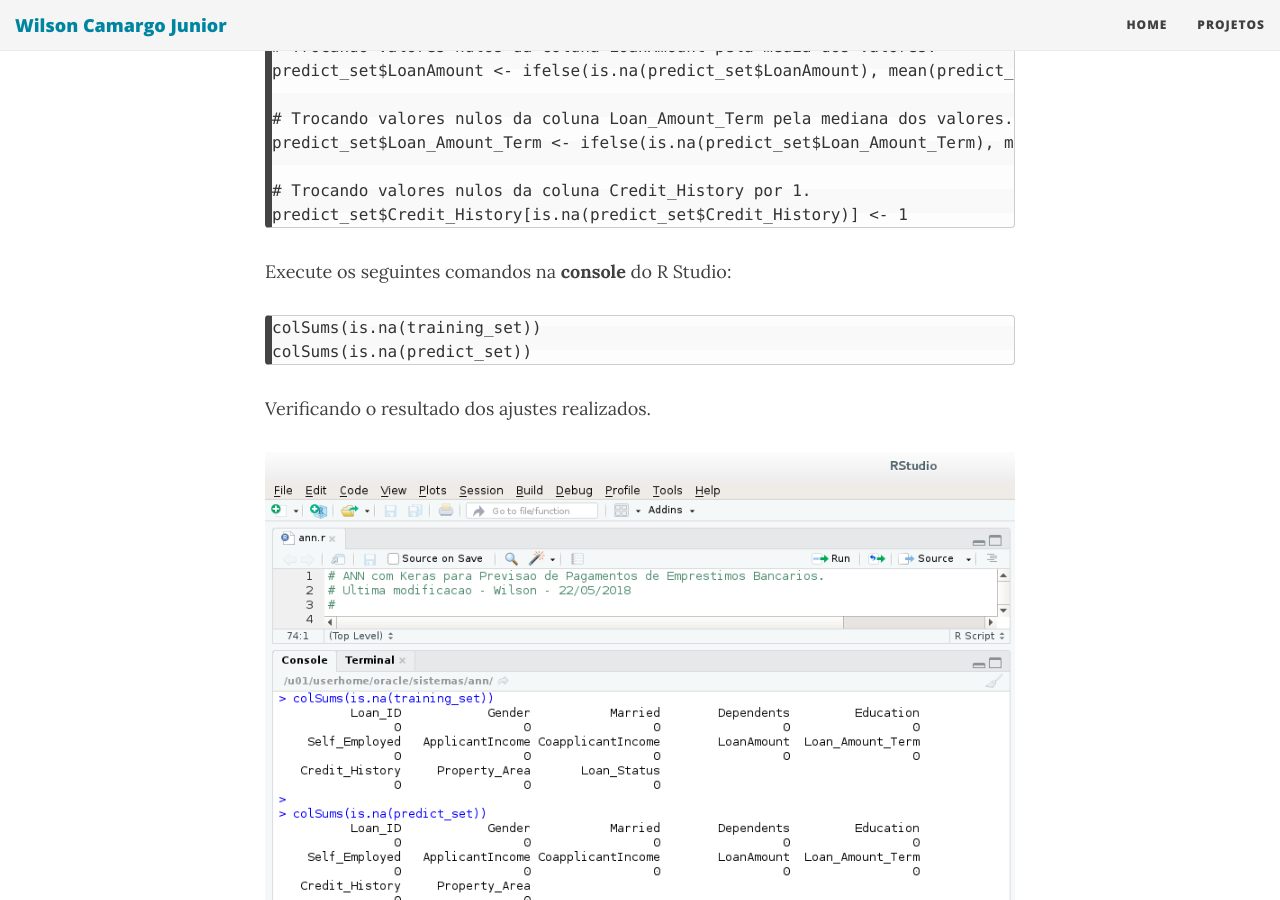
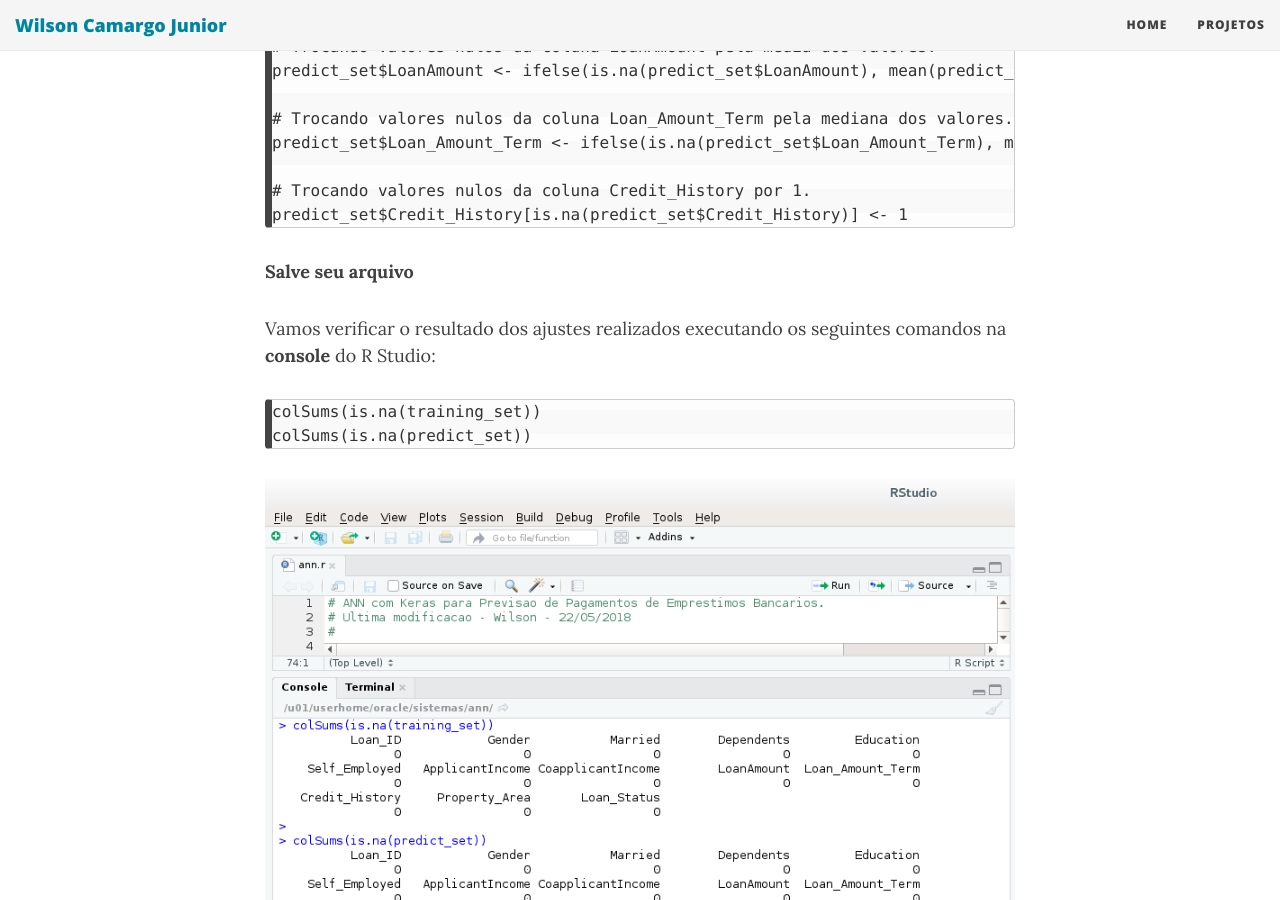
Before and after one commit to wilson-camargo-jr/teste, a Jekyll site: the page built from _posts/2018-06-28-ANN-ORE-P7.md, in a window 1280 px wide and 900 px high, scrolled down 13757 px. Built offline with Jekyll 4.4.1, drawn with Linux system fonts in a browser that asks for light colours; nearby versions of some CDN libraries; comment, search, counter and statistics services are not loaded; some of the changed text lies outside the part shown.

Commit message:
Update 2018-06-28-ANN-ORE-P7.md

````diff
--- a/_posts/2018-06-28-ANN-ORE-P7.md
+++ b/_posts/2018-06-28-ANN-ORE-P7.md
@@ -283,14 +283,14 @@ predict_set$Loan_Amount_Term <- ifelse(is.na(predict_set$Loan_Amount_Term), medi
 predict_set$Credit_History[is.na(predict_set$Credit_History)] <- 1
 ```
 
-Execute os seguintes comandos na **console** do R Studio:
+**Salve seu arquivo**
+
+Vamos verificar o resultado dos ajustes realizados executando os seguintes comandos na **console** do R Studio:
 
 ```
 colSums(is.na(training_set))
 colSums(is.na(predict_set))
 ```
-
-Verificando o resultado dos ajustes realizados.
 
 ![rsutdio](https://wilson-camargo-jr.github.io/img/null-values3.jpg)
 
@@ -362,6 +362,8 @@ x_train_set <- as.matrix(x_train_set, nrow=c(nrow(x_train_set)), ncol=15)
 x_test_set  <- as.matrix(x_test_set, nrow=c(nrow(x_test_set)), ncol=15)
 ```
 
+**Salve seu arquivo**
+
 Programando a rede neural com Keras
 
 Primeiramente vamos criar nosso modelo de rede neural instanciando um objeto sequencial.
@@ -394,6 +396,8 @@ classificador %>%
 # Apresentando o resumo do modelo
 summary(classificador)
 ```
+
+**Salve seu arquivo**
 
 >É na camada "densa" que é definida a estrutura, tamanho da entrada, da saída, o tipo de inicialiaçao dos pesos e implementa a operação de cálculo do pulso a ser enviado.
 >
@@ -436,6 +440,8 @@ taxa_erro_teste <- classificador %>% evaluate(x_test_set, y_test_set)
 y_pred <- classificador %>% predict_classes(x_test_set)
 ```
 
+**Salve seu arquivo**
+
 Agora calcularemos algumas métricas além da acuracia do modelo.
 
 A Confusion Matrix nos dá a quantidade de acertos e erros Tipo I e Tipo II da previsão de nosso modelo.
@@ -465,6 +471,8 @@ predict <- as.matrix(predict, nrow=c(nrow(predict)), ncol=15)
 predictions <- classificador %>% predict_classes(predict)
 histogram(predictions)
 ```
+
+**Salve seu arquivo**
 
 Terminamos.
 
````
